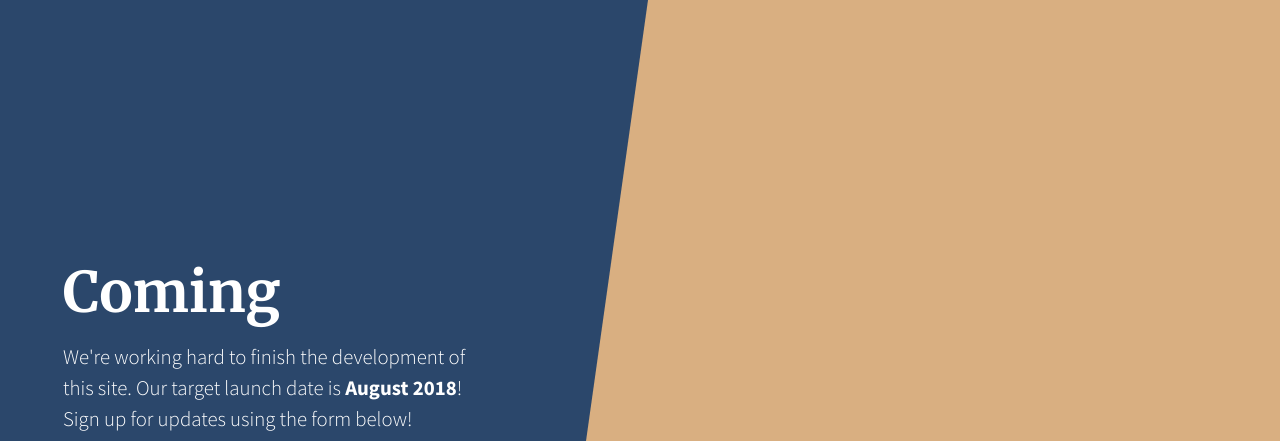
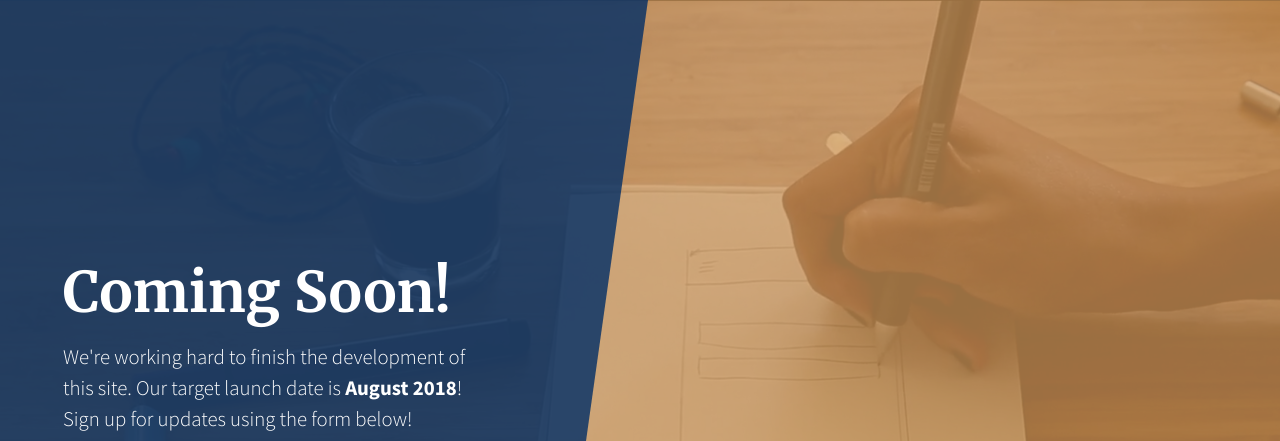
Before and after one commit to fikriimujahid/testerp, a website: page index.html in a window 1280 px wide. Shown: the top 441 px of the page. Drawn offline with Linux system fonts and the light colour scheme.

Commit message:
Bug Fixing 2 #5
test 2

```diff
--- a/index.html
+++ b/index.html
@@ -33,7 +33,7 @@
         <div class="row h-100">
           <div class="col-12 my-auto">
             <div class="masthead-content text-white py-5 py-md-0">
-              <h1 class="mb-3">Coming</h1>
+              <h1 class="mb-3">Coming Soon!</h1>
               <p class="mb-5">We're working hard to finish the development of this site. Our target launch date is <strong>August 2018</strong>! Sign up for updates using the form below!</p>
               <div class="input-group input-group-newsletter">
                 <input type="email" class="form-control" placeholder="Enter email..." aria-label="Search for...">
@@ -75,7 +75,7 @@
     <script src="vendor/vide/jquery.vide.min.js"></script>
 
     <!-- Custom scripts for this template -->
-    <script src="js/coming-soon.min.js">
+    <script src="js/coming-soon.min.js"></script>
 
   </body>
 
```
